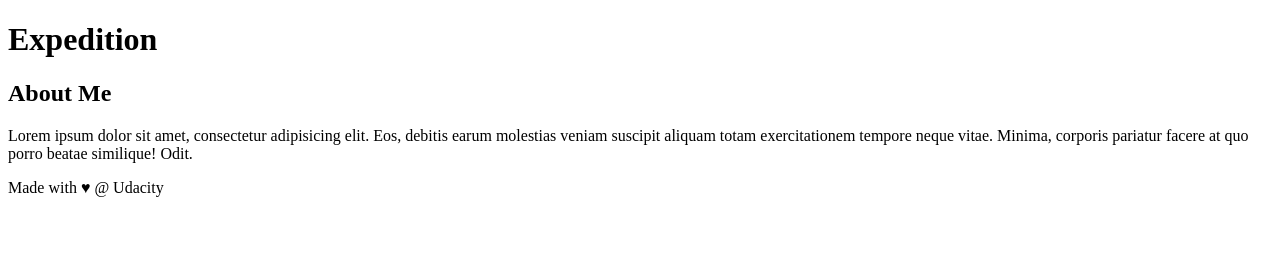
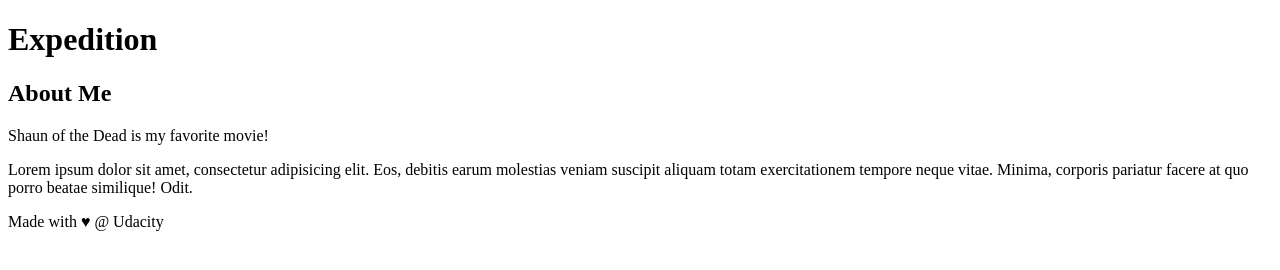
Before and after one commit to ddmaness/new-git-project, a plain HTML site: page index.html in a window 1280 px wide. Drawn offline with Linux system fonts and the light colour scheme.

Commit message:
Add favorite movie to about me aside

```diff
--- a/index.html
+++ b/index.html
@@ -22,7 +22,7 @@
     <!-- start of new content -->
     <aside>
         <h2>About Me</h2>
-
+        <p>Shaun of the Dead is my favorite movie!</p>
         <p>Lorem ipsum dolor sit amet, consectetur adipisicing elit. Eos, debitis earum molestias veniam suscipit aliquam totam exercitationem tempore neque vitae. Minima, corporis pariatur facere at quo porro beatae similique! Odit.</p>
     </aside>
     <!-- end of new content -->
```
